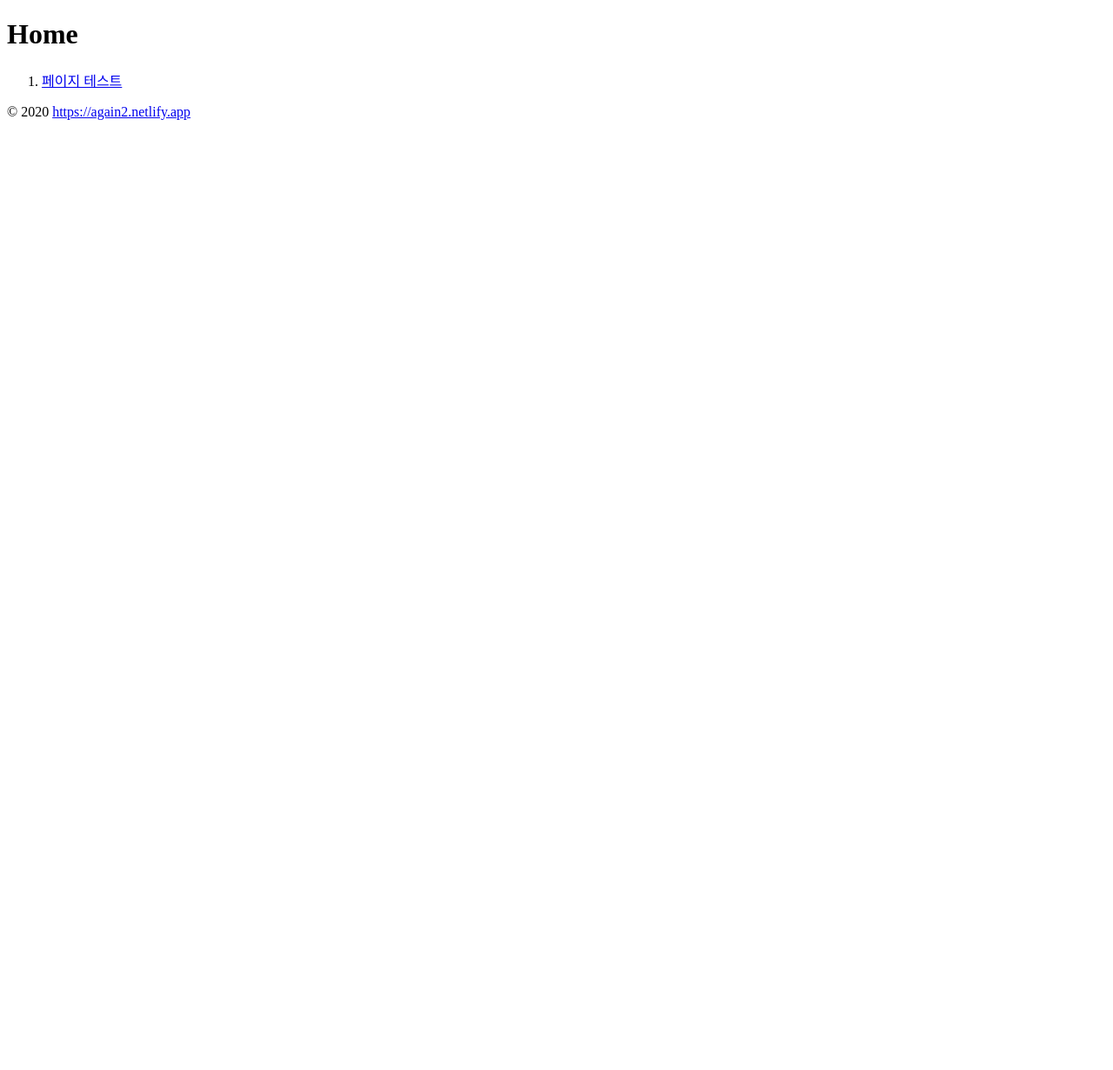
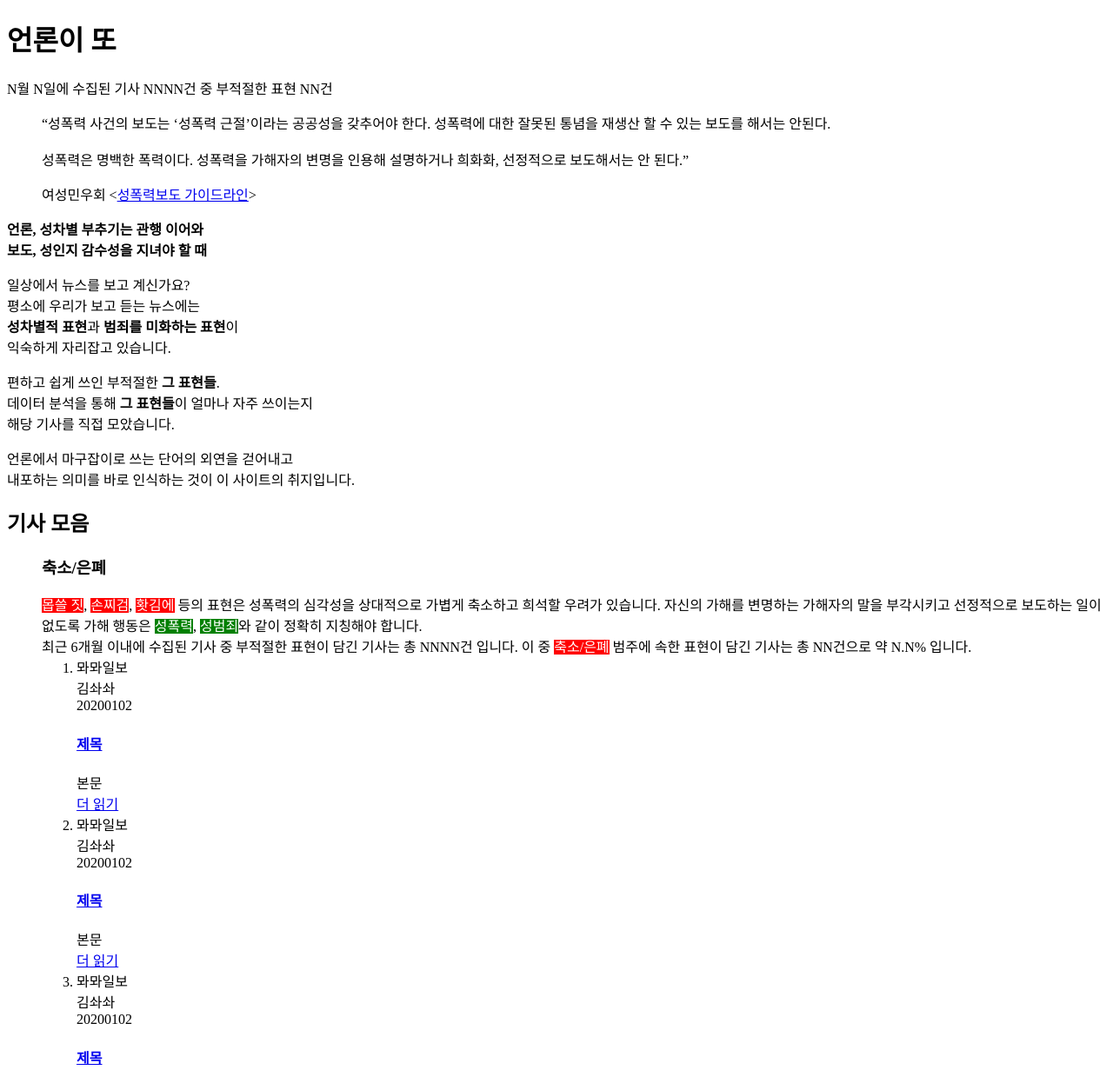
Before and after one commit to misogynyX/done-it-again-2, a Gatsby site: page / in a window 1280 px wide. Shown: the top 1231 px of the page at 87% size. Before the commit the page ends 800 px from the top, so only its background shows below. Built offline with nearby package versions, Linux system fonts and the light colour scheme; Gatsby itself is replaced by a stand-in of ours.

Commit message:
feat: barebone components
Barebone components showing fake data, without styles.

```diff
--- /dev/null
+++ b/src/components/Article.tsx
@@ -0,0 +1,28 @@
+import React from "react"
+
+interface Props {
+  article: Article
+}
+
+const Article = (props: Props) => {
+  const article = props.article
+
+  return (
+    <li className="article">
+      <div className="cp_name">{article.cp_name}</div>
+      <div className="authors">{article.authors.join(",")}</div>
+      <div className="date">{article.date}</div>
+      <h4 className="title">
+        <a href={article.url} target="_blank" rel="noopener noreferrer">
+          {article.title}
+        </a>
+      </h4>
+      <div className="description">{article.description}</div>
+      <a href={article.url} target="_blank" rel="noopener noreferrer">
+        더 읽기
+      </a>
+    </li>
+  )
+}
+
+export default Article
--- /dev/null
+++ b/src/components/BestPractices.tsx
@@ -0,0 +1,39 @@
+import React from "react"
+
+const BestPractices = () => (
+  <section className="best-practices">
+    <h2>가이드라인</h2>
+
+    <h3>성폭력 사건 보도 수첩</h3>
+    <p>
+      <a
+        href="http://www.mogef.go.kr/mp/pcd/mp_pcd_s001d.do?mid=plc504&amp;bbtSn=695063"
+        target="_blank"
+        rel="noopener noreferrer"
+      >
+        성폭력 사건 보도 수첩
+      </a>
+      은 성폭력 사건 2차 피해 방지를 위해 여성가족부와 한국기자협회가 공동으로 제작하여 2014년에 공개한 자료입니다.
+    </p>
+
+    <h3>성폭력 보도 가이드라인</h3>
+    <p>
+      성폭력 사건이 보도되는 것은 &lsquo;성폭력 근절&rsquo;이라는 공공성을 갖추어야 하고 그러기 위해 성폭력피해생존자
+      관점의 보도가 필요합니다. 여성민우회에서는 성폭력 보도 시 최소한의 보도수칙으로{" "}
+      <a href="http://womenlink.or.kr/archives/3798" target="_blank" rel="noopener noreferrer">
+        성폭력 보도 가이드라인
+      </a>
+      을 만들어 2006년에 공개하였습니다.
+    </p>
+
+    <h3>성폭력 범죄 보도 세부 권고 기준</h3>
+    <p>
+      성폭력 범죄 보도는 사건의 특성상 취재와 보도과정에서 피해자와 그 가족 등이 2차 피해를 볼 수 있고, 사회 전반에
+      미치는 영향이 크다는 점에서 매우 신중히 접근해야 합니다. 이에 한국기자협회는{" "}
+      <a href="https://www.journalist.or.kr/news/section4.html?p_num=9">성범죄 보도 세부 권고 기준</a>을 마련해
+      2012년에 공개하였습니다.
+    </p>
+  </section>
+)
+
+export default BestPractices
--- /dev/null
+++ b/src/components/Footer.tsx
@@ -0,0 +1,30 @@
+import React from "react"
+
+const Footer = () => (
+  <footer>
+    <p>문의, 제안, 오류신고:</p>
+    <ul>
+      <li>
+        트위터{" "}
+        <a href="https://twitter.com/newsgim12" target="_blank" rel="noopener noreferrer">
+          @newsgim12
+        </a>
+      </li>
+      <li>
+        이메일 <a href="mailto:newsgim12@gmail.com">newsgim12@gmail.com</a>
+      </li>
+    </ul>
+
+    <p>안내:</p>
+    <ul>
+      <li>이 사이트의 모든 정보는 공익을 위한 목적으로 제공됩니다.</li>
+      <li>
+        이 사이트의 모든 기사는 알고리즘에 의해 자동으로 분류되었으며, 각 언론사의 기사 중 일부를 샘플링한 결과이므로
+        오분류나 오차가 있을 수 있습니다.
+      </li>
+    </ul>
+    <p>&copy; {new Date().getFullYear()} misogynyx.com</p>
+  </footer>
+)
+
+export default Footer
--- /dev/null
+++ b/src/components/HallOfFame.tsx
@@ -0,0 +1,10 @@
+import React from "react"
+
+const HallOfFame = () => (
+  <section className="haf">
+    <h2>(불)명예의 전당</h2>
+    <p>...</p>
+  </section>
+)
+
+export default HallOfFame
--- /dev/null
+++ b/src/components/Header.tsx
@@ -0,0 +1,9 @@
+import React from "react"
+
+const Header = () => (
+  <header>
+    <h1>언론이 또</h1>
+  </header>
+)
+
+export default Header
--- a/src/components/Layout.tsx
+++ b/src/components/Layout.tsx
@@ -1,4 +1,7 @@
 import React from "react"
+
+import Header from "./Header"
+import Footer from "./Footer"
 
 interface Props {
   children: React.ReactNode
@@ -7,12 +10,9 @@ interface Props {
 const Layout: React.FunctionComponent<Props> = ({ children }) => {
   return (
     <>
+      <Header />
       <main>{children}</main>
-      <footer>
-        &copy; {new Date().getFullYear()}
-        &nbsp;
-        <a href="https://again2.netlify.app">https://again2.netlify.app</a>
-      </footer>
+      <Footer />
     </>
   )
 }
--- /dev/null
+++ b/src/components/Mark.tsx
@@ -0,0 +1,12 @@
+import React from "react"
+
+interface Props {
+  children: string
+  good?: boolean
+}
+
+const Mark = (props: Props) => (
+  <span style={{ color: "#FFF", backgroundColor: props.good ? "green" : "red" }}>{props.children}</span>
+)
+
+export default Mark
--- /dev/null
+++ b/src/components/Section.tsx
@@ -0,0 +1,36 @@
+import React from "react"
+
+import Article from "./Article"
+import Mark from "./Mark"
+
+interface Props {
+  tag: string
+  articles: Article[]
+}
+
+const Section = (props: Props) => {
+  const tag = props.tag
+  const articles = props.articles
+
+  return (
+    <section id={tag}>
+      <h3>축소/은폐</h3>
+      <div className="guide">
+        <Mark>몹쓸 짓</Mark>, <Mark>손찌검</Mark>, <Mark>홧김에</Mark> 등의 표현은 성폭력의 심각성을 상대적으로 가볍게
+        축소하고 희석할 우려가 있습니다. 자신의 가해를 변명하는 가해자의 말을 부각시키고 선정적으로 보도하는 일이
+        없도록 가해 행동은 <Mark good>성폭력</Mark>, <Mark good>성범죄</Mark>와 같이 정확히 지칭해야 합니다.
+      </div>
+      <div className="stats">
+        최근 6개월 이내에 수집된 기사 중 부적절한 표현이 담긴 기사는 총 NNNN건 입니다. 이 중 <Mark>축소/은폐</Mark>{" "}
+        범주에 속한 표현이 담긴 기사는 총 NN건으로 약 N.N% 입니다.
+      </div>
+      <ol className="articles">
+        {articles.map(article => (
+          <Article key={article.article_id} article={article} />
+        ))}
+      </ol>
+    </section>
+  )
+}
+
+export default Section
--- /dev/null
+++ b/src/components/SectionList.tsx
@@ -0,0 +1,38 @@
+import React from "react"
+
+import Section from "./Section"
+
+interface Props {
+  articles: Article[]
+}
+
+const SectionList = (props: Props) => {
+  const articles = props.articles
+
+  // group articles by tag
+  const groups = [
+    {
+      tag: "trivialize",
+      title: "사소하게 만들기",
+      articles: articles,
+    },
+    {
+      tag: "demonize",
+      title: "악마화",
+      articles: articles,
+    },
+  ]
+
+  return (
+    <main>
+      <h2>기사 모음</h2>
+      <ul className="sections">
+        {groups.map(group => (
+          <Section key={group.tag} tag={group.tag} articles={group.articles}></Section>
+        ))}
+      </ul>
+    </main>
+  )
+}
+
+export default SectionList
--- a/src/components/Seo.tsx
+++ b/src/components/Seo.tsx
@@ -73,7 +73,7 @@ function SEO({ description, lang, meta, title }) {
 }
 
 SEO.defaultProps = {
-  lang: `en`,
+  lang: `ko`,
   meta: [],
   description: ``,
 }
--- a/src/pages/index.tsx
+++ b/src/pages/index.tsx
@@ -1,40 +1,81 @@
 import React from "react"
-import { Link, graphql } from "gatsby"
 
 import Layout from "../components/Layout"
 import SEO from "../components/Seo"
 
-const Index = ({ data }) => (
-  <Layout>
-    <SEO title="Home" />
-    <h1>Home</h1>
-    <ol>
-      {data.allMarkdownRemark.edges.map(({ node }) => (
-        <li key={node.id}>
-          <Link to={node.fields.slug}>{node.frontmatter.title}</Link>
-        </li>
-      ))}
-    </ol>
-  </Layout>
-)
+import Header from "../components/Header"
+import SectionList from "../components/SectionList"
+import HallOfFame from "../components/HallOfFame"
+import BestPractices from "../components/BestPractices"
+
+const Index = () => {
+  const article = {
+    article_id: "2020010100000",
+    cp_name: "뫄뫄일보",
+    title: "제목",
+    description: "본문",
+    authors: ["김솨솨"],
+    keywords: [],
+    date: "20200102",
+    url: "https://www.daum.net",
+    tags: ["demonize", "trivialize"],
+  }
+  const articles: Article[] = [article, article, article]
+
+  return (
+    <Layout>
+      <SEO title="홈" />
+      <section className="intro">
+        <div className="daily-stats">N월 N일에 수집된 기사 NNNN건 중 부적절한 표현 NN건</div>
+        <blockquote>
+          <p className="quote">
+            &ldquo;성폭력 사건의 보도는 ‘성폭력 근절’이라는 공공성을 갖추어야 한다. 성폭력에 대한 잘못된 통념을 재생산
+            할 수 있는 보도를 해서는 안된다. <br />
+            <br />
+            성폭력은 명백한 폭력이다. 성폭력을 가해자의 변명을 인용해 설명하거나 희화화, 선정적으로 보도해서는 안
+            된다.&rdquo;
+          </p>
+
+          <div className="source">
+            여성민우회 &lt;
+            <a href="http://womenlink.or.kr/archives/3798" target="_blank" rel="noopener noreferrer">
+              성폭력보도 가이드라인
+            </a>
+            &gt;
+          </div>
+        </blockquote>
+
+        <div className="brief">
+          <p>
+            <strong className="title">
+              언론, 성차별 부추기는 관행 이어와 <br />
+              보도, 성인지 감수성을 지녀야 할 때
+            </strong>
+          </p>
+          <p>
+            일상에서 뉴스를 보고 계신가요? <br />
+            평소에 우리가 보고 듣는 뉴스에는 <br />
+            <strong>성차별적 표현</strong>과 <strong>범죄를 미화하는 표현</strong>이 <br />
+            익숙하게 자리잡고 있습니다.
+          </p>
+
+          <p>
+            편하고 쉽게 쓰인 부적절한 <strong>그 표현들</strong>. <br />
+            데이터 분석을 통해 <strong>그 표현들</strong>이 얼마나 자주 쓰이는지 <br />
+            해당 기사를 직접 모았습니다.
+          </p>
+
+          <p>
+            언론에서 마구잡이로 쓰는 단어의 외연을 걷어내고 <br />
+            내포하는 의미를 바로 인식하는 것이 이 사이트의 취지입니다.
+          </p>
+        </div>
+      </section>
+      <SectionList articles={articles} />
+      <HallOfFame />
+      <BestPractices />
+    </Layout>
+  )
+}
 
 export default Index
-
-export const query = graphql`
-  query {
-    allMarkdownRemark(sort: { fields: [frontmatter___date], order: DESC }) {
-      edges {
-        node {
-          id
-          frontmatter {
-            title
-            date
-          }
-          fields {
-            slug
-          }
-        }
-      }
-    }
-  }
-`
```
Also changed, not shown: src/declarations.d.ts (added, +11 -0 lines).
